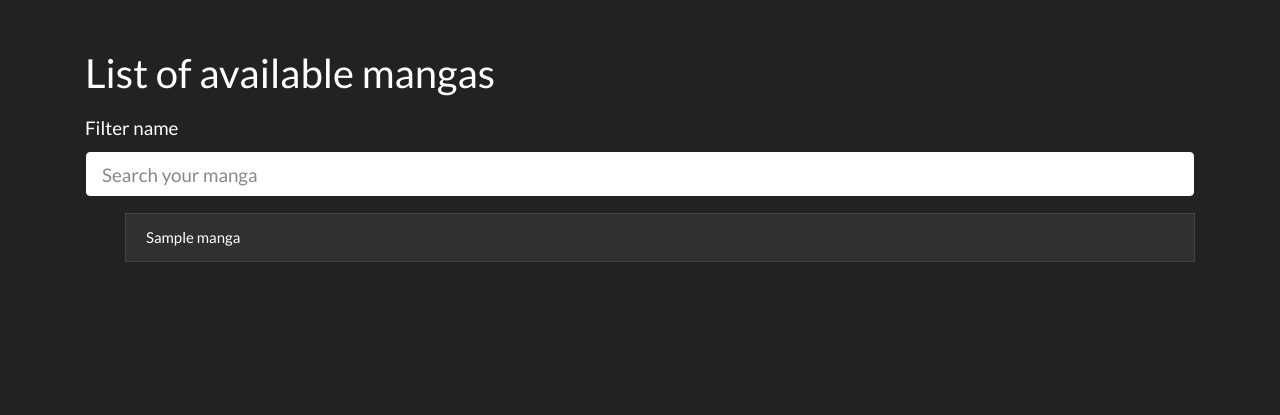
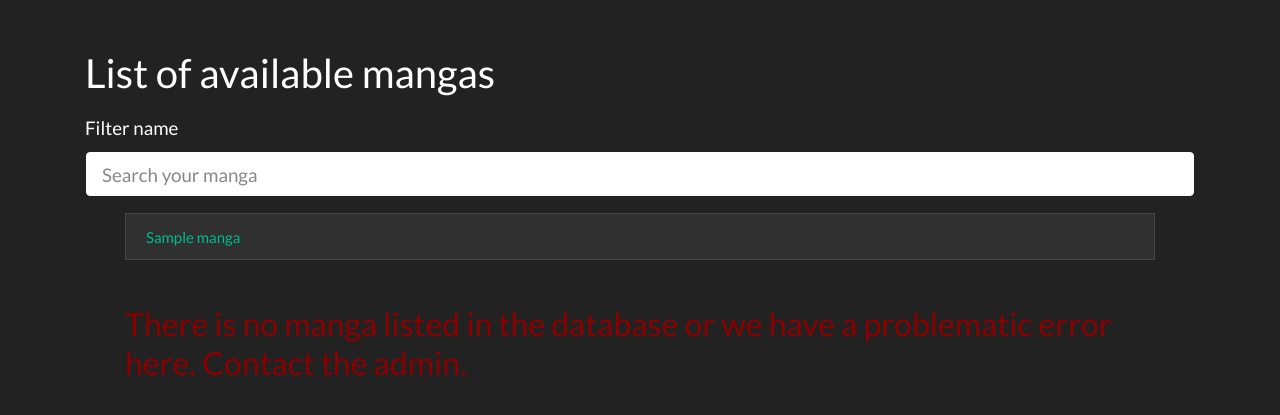
Before and after one commit to dkage/kindle_manga, a Django app: page /manga_list in a window 1280 px wide. Shown: the part 71-486 px from the top of the page. Run offline with Django 3.2, Linux system fonts and the light colour scheme; a user stored in the database is signed in; tables that the repository leaves empty hold one stand-in row (values such as "Sample post"); some libraries are stand-ins or nearby versions.

Commit message:
Add chapter model relationship, add mode css, add detail view

```diff
--- a/core/models.py
+++ b/core/models.py
@@ -20,16 +20,11 @@ class Kindle(models.Model):
 
 
 class ChapterInfo(models.Model):
-    manga = models.ForeignKey(Manga, on_delete=models.CASCADE)
+    # manga = models.ForeignKey(Manga, on_delete=models.CASCADE)
+    manga = models.OneToOneField(Manga, on_delete=models.CASCADE, primary_key=True)
     num_chapters = models.IntegerField()
     last_chapter = models.CharField(max_length=255)
     last_scan_date = models.DateTimeField(default=timezone.now)
-
-    def update_chapter(self, num_chapters, last_chapter, last_scan_date):
-        self.num_chapters = num_chapters
-        self.last_chapter = last_chapter
-        self.last_scan_date = last_scan_date
-        self.save()
 
 
 class SystemLog(models.Model):
@@ -55,13 +50,3 @@ class SendLog(models.Model):
         self.manga_id = manga_id
         self.chapter_sent = chapter_num
         self.save()
-
-
-# class Subscription(models.Model):
-#     user = models.ForeignKey(User, on_delete=models.CASCADE)
-#     manga = models.ForeignKey(Manga, on_delete=models.CASCADE)
-#
-#     def subscribe(self, user_id, manga_id):
-#         self.user = user_id
-#         self.manga = manga_id
-#         self.save()
--- a/core/urls.py
+++ b/core/urls.py
@@ -19,6 +19,7 @@ urlpatterns = [
     path('dashboard', core.index, name='home'),
     path('restricted', core.restricted, name='restricted'),
     path('manga_list', core.MangaListView.as_view(), name='manga_list'),
+    path('manga/<int:pk>', core.MangaDetailView.as_view(), name='manga'),
 
     # Routine calls paths
     path('full_scan', core.full_scan, name='full_scan')
--- a/core/views.py
+++ b/core/views.py
@@ -3,7 +3,7 @@ from django.contrib.auth import authenticate, login, logout
 from django.contrib.auth.mixins import LoginRequiredMixin
 from django.contrib.auth.decorators import login_required
 from django.contrib.auth.models import User
-from django.views.generic import ListView
+from django.views.generic import ListView, DetailView
 # App
 from core.forms import SignUpForm, SignInForm
 from core.models import SystemLog, Manga
@@ -134,5 +134,13 @@ class MangaListView(LoginRequiredMixin, ListView):
     ordering = ['series_name']
 
 
+class MangaDetailView(LoginRequiredMixin, DetailView):
+    login_url = '/signin'
+    redirect_field_name = '/manga_list'
+
+    model = Manga
+    template_name = 'manga.html'
+
+
 def about(request):
     return render(request, 'about.html')
--- a/static/css/list.css
+++ b/static/css/list.css
@@ -1,4 +1,21 @@
 ul {
     list-style-type: none;
     cursor: pointer;
+    padding-right: 40px;
 }
+
+li {
+    padding-top: 0 !important;
+    padding-bottom: 0 !important;
+}
+
+li>a {
+    display: block;
+    padding-top: 0.75em;
+    padding-bottom: 0.75em;
+}
+
+
+a:hover {
+    text-decoration: none;
+}
--- a/templates/manga_list.html
+++ b/templates/manga_list.html
@@ -22,10 +22,17 @@
     <div class="list-group">
         <ul id="manga-list" class="for-list">
             {% for manga in manga_list %}
+
                 <li class="each-item list-group-item list-group-item-action">
+                    <a href="{% url "manga" manga.id %}">
                         {{ manga.series_name }}
+                    </a>
                 </li>
             {% endfor %}
+            {% if not manga %}
+                <br><br>
+                <h3 style="color: darkred"><span>There is no manga listed in the database or we have a problematic error here. Contact the admin.</span></h3>
+            {% endif %}
         </ul>
     </div>
 
```
Also changed, not shown: templates/manga.html (added, +19 -0 lines). Lines whose indentation alone changed are shown as unchanged.
